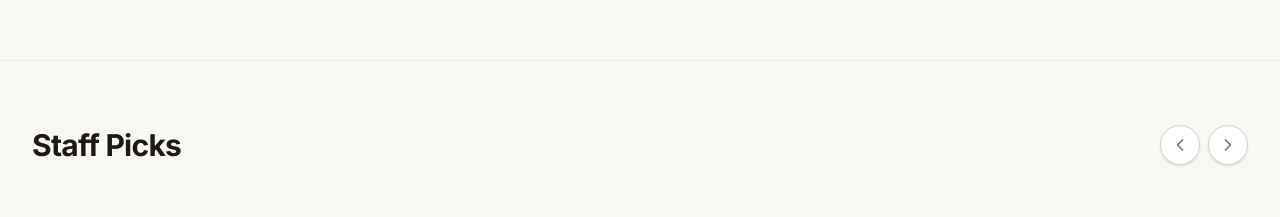
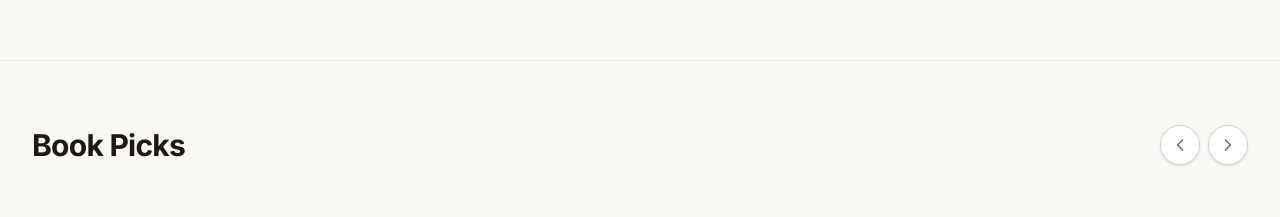
Before and after one commit to EzLeoPop-Dev/Cheapter.Co, a Next.js app: page / in a window 1280 px wide. Shown: the part 2240-2457 px from the top of the page. Built offline with nearby package versions, Linux system fonts and the light colour scheme; a web font is replaced by a local one.

Commit message:
fix Booksections

```diff
--- a/app/components/BookSections.tsx
+++ b/app/components/BookSections.tsx
@@ -259,7 +259,7 @@ export function StaffPicksSection() {
   return (
     <section className="w-full max-w-[100vw] overflow-hidden py-16 mb-16 border-t border-stone-200/60 mt-4 relative">
       <div className="max-w-7xl mx-auto px-8 flex items-center justify-between mb-12">
-        <h2 className="text-2xl md:text-3xl font-bold text-stone-900 tracking-tight">Staff Picks</h2>
+        <h2 className="text-2xl md:text-3xl font-bold text-stone-900 tracking-tight">Book Picks</h2>
         {/* Navigation Arrows */}
         <div className="flex items-center gap-2 relative z-40">
           <button onClick={prevPack} className="w-10 h-10 rounded-full border border-stone-300 flex items-center justify-center text-stone-500 hover:text-stone-800 hover:border-stone-400 hover:bg-stone-50 transition-colors bg-white shadow-sm cursor-pointer">
```
